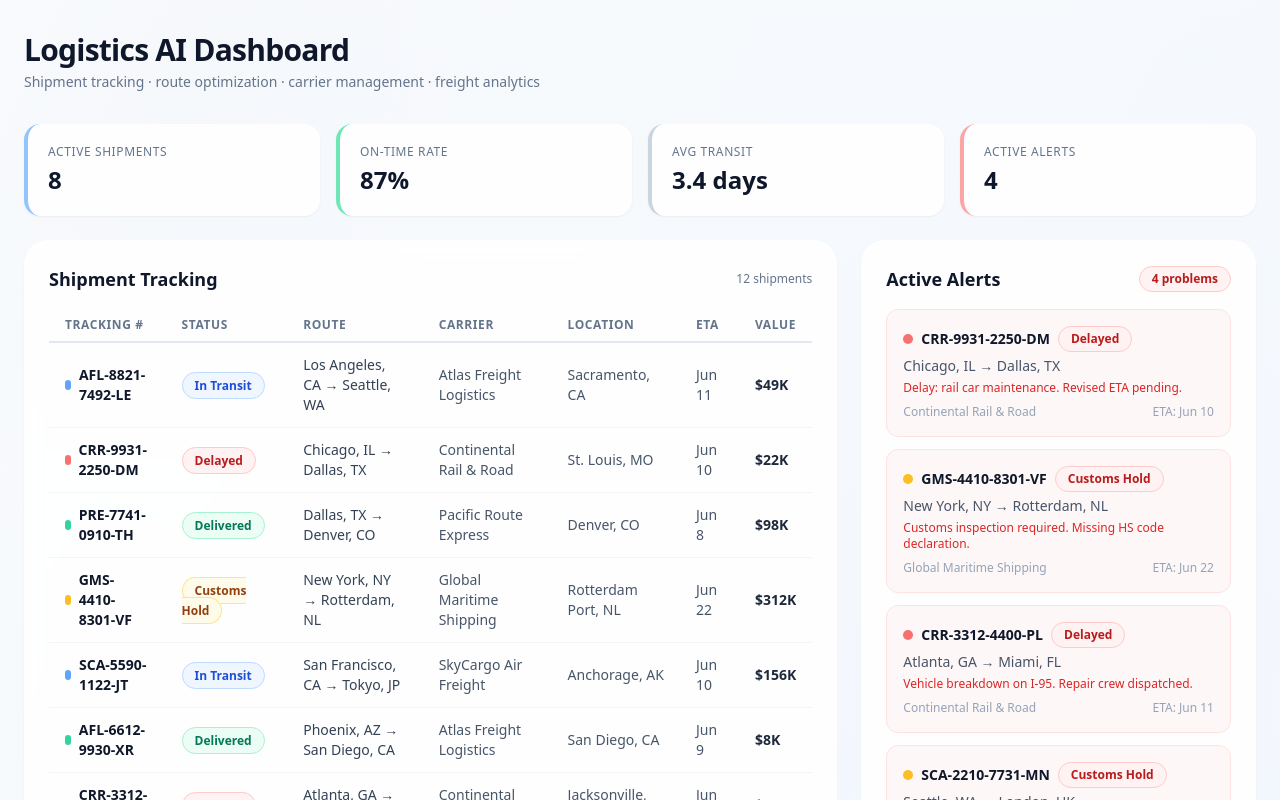
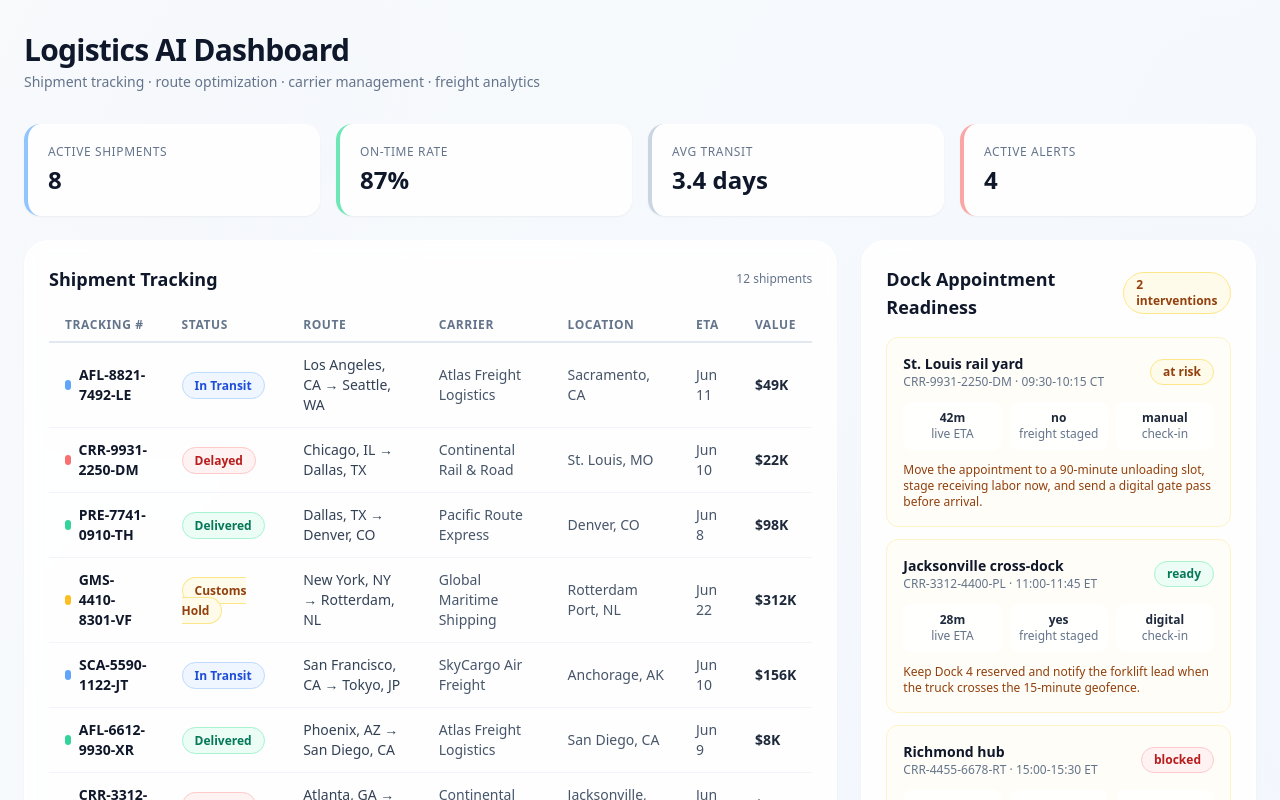
Before and after one commit to tensorgarden/logistics-ai-dashboard, a Next.js app: page / in a window 1280 px wide. Shown: the top 800 px of the page. Built offline with nearby package versions, Linux system fonts and the light colour scheme.

Commit message:
Add dock appointment readiness signals

```diff
--- a/src/app/page.tsx
+++ b/src/app/page.tsx
@@ -4,8 +4,15 @@ import {
   demoRoutes,
   demoTrackingEvents,
   demoMetrics,
+  demoDockAppointmentRisks,
 } from "@/lib/demo-data";
-import type { Shipment, Carrier, TrackingEvent, Route } from "@/lib/types";
+import type {
+  Shipment,
+  Carrier,
+  TrackingEvent,
+  Route,
+  DockAppointmentRisk,
+} from "@/lib/types";
 
 // --- Reusable components ---
 
@@ -145,6 +152,17 @@ function statusTone(status: string): "blue" | "red" | "green" | "amber" | "slate
     cancelled: "slate",
   };
   return map[status] || "slate";
+}
+
+function dockStatusTone(
+  status: DockAppointmentRisk["status"]
+): "green" | "amber" | "red" {
+  const map: Record<DockAppointmentRisk["status"], "green" | "amber" | "red"> = {
+    ready: "green",
+    at_risk: "amber",
+    blocked: "red",
+  };
+  return map[status];
 }
 
 function findCarrier(id: string): Carrier | undefined {
@@ -461,6 +479,75 @@ function DeliveryTimeline() {
   );
 }
 
+// --- Dock appointment readiness ---
+
+function DockAppointmentPanel() {
+  const blockedOrAtRisk = demoDockAppointmentRisks.filter(
+    (risk) => risk.status !== "ready"
+  ).length;
+
+  return (
+    <Card>
+      <div className="flex items-center justify-between mb-4">
+        <h2 className="text-lg font-bold text-slate-900">
+          Dock Appointment Readiness
+        </h2>
+        <Badge tone={blockedOrAtRisk > 0 ? "amber" : "green"}>
+          {blockedOrAtRisk} interventions
+        </Badge>
+      </div>
+      <div className="space-y-3">
+        {demoDockAppointmentRisks.map((risk) => {
+          const shipment = demoShipments.find((s) => s.id === risk.shipmentId);
+          return (
+            <div
+              key={`${risk.shipmentId}-${risk.facility}`}
+              className="rounded-xl border border-amber-100 bg-amber-50/40 p-4"
+            >
+              <div className="flex items-center justify-between gap-3">
+                <div>
+                  <p className="font-semibold text-sm text-slate-900">
+                    {risk.facility}
+                  </p>
+                  <p className="text-xs text-slate-500">
+                    {shipment?.trackingNumber || risk.shipmentId} · {risk.appointmentWindow}
+                  </p>
+                </div>
+                <Badge tone={dockStatusTone(risk.status)}>
+                  {risk.status.replace("_", " ")}
+                </Badge>
+              </div>
+              <div className="mt-3 grid grid-cols-3 gap-2 text-center text-xs text-slate-500">
+                <div className="rounded-lg bg-white/70 p-2">
+                  <div className="font-bold text-slate-800">
+                    {risk.etaMinutesAway}m
+                  </div>
+                  <div>live ETA</div>
+                </div>
+                <div className="rounded-lg bg-white/70 p-2">
+                  <div className="font-bold text-slate-800">
+                    {risk.freightStaged ? "yes" : "no"}
+                  </div>
+                  <div>freight staged</div>
+                </div>
+                <div className="rounded-lg bg-white/70 p-2">
+                  <div className="font-bold text-slate-800">
+                    {risk.checkInMode}
+                  </div>
+                  <div>check-in</div>
+                </div>
+              </div>
+              <p className="mt-3 text-xs font-medium text-amber-800">
+                {risk.mitigation}
+              </p>
+            </div>
+          );
+        })}
+      </div>
+    </Card>
+  );
+}
+
 // --- Alert panel ---
 
 function AlertPanel() {
@@ -565,6 +652,7 @@ export default function Home() {
 
         {/* Side column */}
         <div className="space-y-6">
+          <DockAppointmentPanel />
           <AlertPanel />
           <DeliveryTimeline />
         </div>
--- a/src/lib/demo-data.ts
+++ b/src/lib/demo-data.ts
@@ -5,6 +5,7 @@ import type {
   Route,
   WarehouseMetrics,
   PortDwellRisk,
+  DockAppointmentRisk,
 } from "./types";
 
 export const demoCarriers: Carrier[] = [
@@ -700,6 +701,45 @@ export const demoPortDwellRisks: PortDwellRisk[] = [
   },
 ];
 
+export const demoDockAppointmentRisks: DockAppointmentRisk[] = [
+  {
+    shipmentId: "shp_002",
+    facility: "St. Louis rail yard",
+    appointmentWindow: "09:30-10:15 CT",
+    etaMinutesAway: 42,
+    dockTurnMinutes: 90,
+    freightStaged: false,
+    checkInMode: "manual",
+    status: "at_risk",
+    mitigation:
+      "Move the appointment to a 90-minute unloading slot, stage receiving labor now, and send a digital gate pass before arrival.",
+  },
+  {
+    shipmentId: "shp_007",
+    facility: "Jacksonville cross-dock",
+    appointmentWindow: "11:00-11:45 ET",
+    etaMinutesAway: 28,
+    dockTurnMinutes: 75,
+    freightStaged: true,
+    checkInMode: "digital",
+    status: "ready",
+    mitigation:
+      "Keep Dock 4 reserved and notify the forklift lead when the truck crosses the 15-minute geofence.",
+  },
+  {
+    shipmentId: "shp_012",
+    facility: "Richmond hub",
+    appointmentWindow: "15:00-15:30 ET",
+    etaMinutesAway: 18,
+    dockTurnMinutes: 80,
+    freightStaged: false,
+    checkInMode: "digital",
+    status: "blocked",
+    mitigation:
+      "Escalate staging immediately because the live ETA is inside the appointment window and unload work exceeds the slot.",
+  },
+];
+
 export const demoMetrics: WarehouseMetrics = {
   activeShipments: 8,
   onTimeRate: 87,
```
Also changed, not shown: src/lib/types.ts (+16 -0 lines), 1 other file (tests, documents, lock files or other folders).
